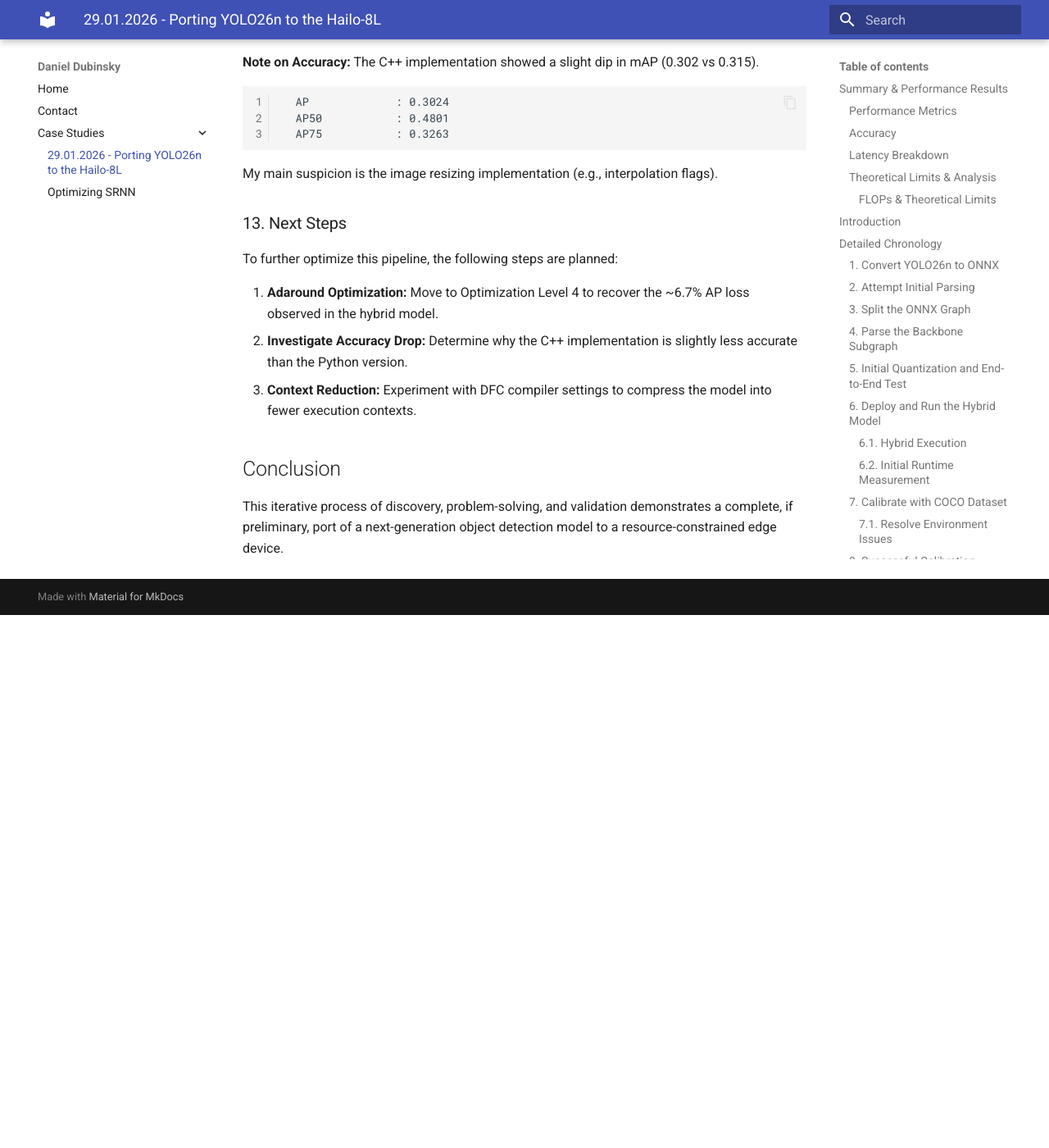
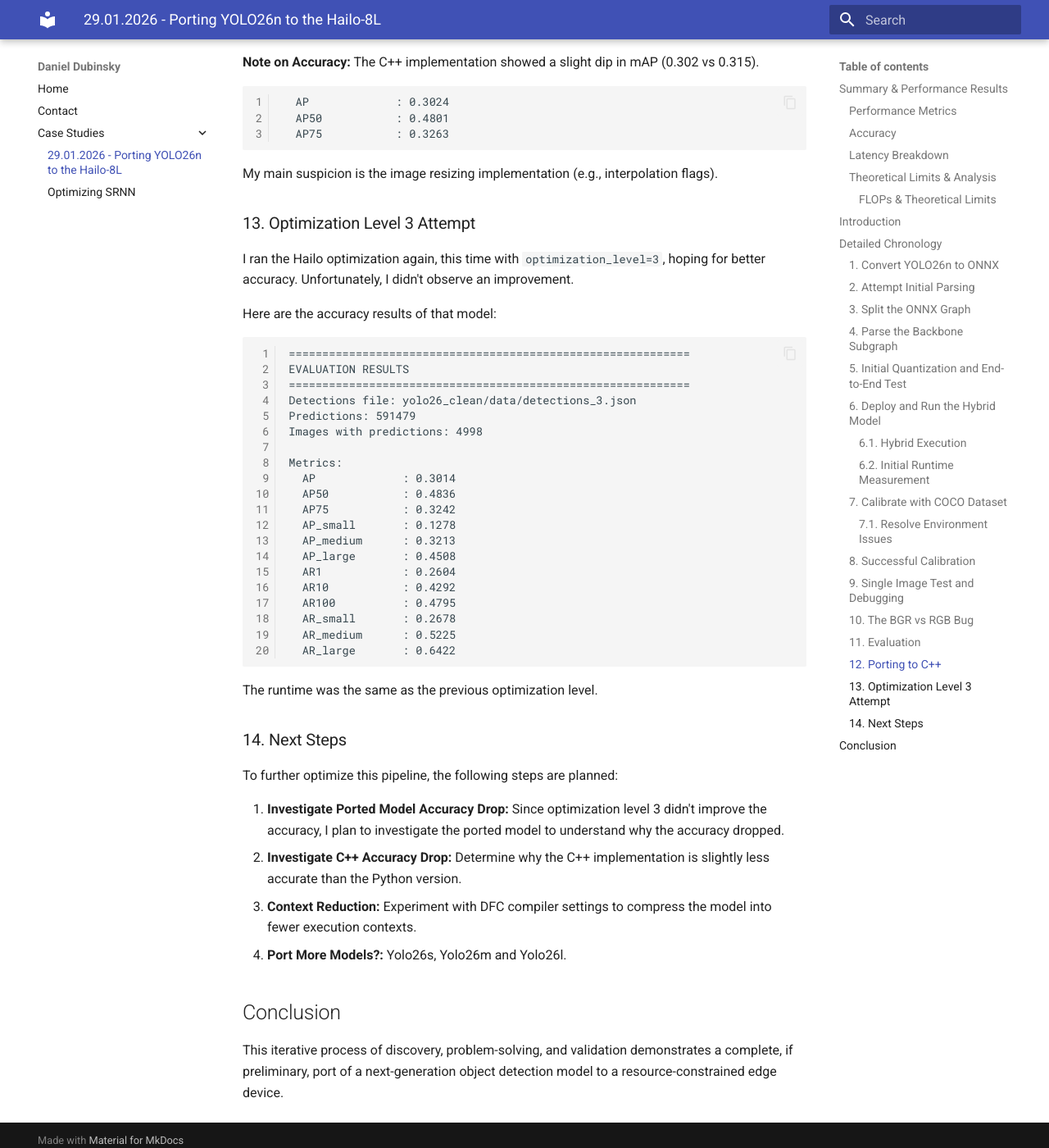
Before and after one commit to DanielDubinsky/personal-site, an MkDocs documentation site: the page built from docs/case-studies/yolo26n-hailo-L8.md, in a window 1280 px wide and 1400 px high, scrolled down 7228 px. Shown: the whole window at 82% size. Built offline with MkDocs 1.6.1 and Material for MkDocs 9.7.7, drawn with Linux system fonts in a browser that asks for light colours; before the commit the page ends 7978 px from its top, so only the background shows below that; some of the changed text lies outside the part shown.

Commit message:
yolo26: add step 13.

````diff
--- a/docs/case-studies/yolo26n-hailo-L8.md
+++ b/docs/case-studies/yolo26n-hailo-L8.md
@@ -230,12 +230,44 @@
 ```
 My main suspicion is the image resizing implementation (e.g., interpolation flags).
 
-### 13. Next Steps
+### 13. Optimization Level 3 Attempt
+
+I ran the Hailo optimization again, this time with `optimization_level=3`, hoping for better accuracy. Unfortunately, I didn't observe an improvement.
+
+Here are the accuracy results of that model:
+
+```text
+============================================================
+EVALUATION RESULTS
+============================================================
+Detections file: yolo26_clean/data/detections_3.json
+Predictions: 591479
+Images with predictions: 4998
+
+Metrics:
+  AP             : 0.3014
+  AP50           : 0.4836
+  AP75           : 0.3242
+  AP_small       : 0.1278
+  AP_medium      : 0.3213
+  AP_large       : 0.4508
+  AR1            : 0.2604
+  AR10           : 0.4292
+  AR100          : 0.4795
+  AR_small       : 0.2678
+  AR_medium      : 0.5225
+  AR_large       : 0.6422
+```
+
+The runtime was the same as the previous optimization level.
+
+### 14. Next Steps
 To further optimize this pipeline, the following steps are planned:
 
-1.  **Adaround Optimization:** Move to Optimization Level 4 to recover the ~6.7% AP loss observed in the hybrid model.
-2.  **Investigate Accuracy Drop:** Determine why the C++ implementation is slightly less accurate than the Python version.
+1.  **Investigate Ported Model Accuracy Drop:** Since optimization level 3 didn't improve the accuracy, I plan to investigate the ported model to understand why the accuracy dropped.
+2.  **Investigate C++ Accuracy Drop:** Determine why the C++ implementation is slightly less accurate than the Python version.
 3.  **Context Reduction:** Experiment with DFC compiler settings to compress the model into fewer execution contexts.
+4. **Port More Models?:** Yolo26s, Yolo26m and Yolo26l.
 
 ## Conclusion
 
````
Also changed, not shown: other parts of docs/case-studies/yolo26n-hailo-L8.md (+1 -1 lines).
